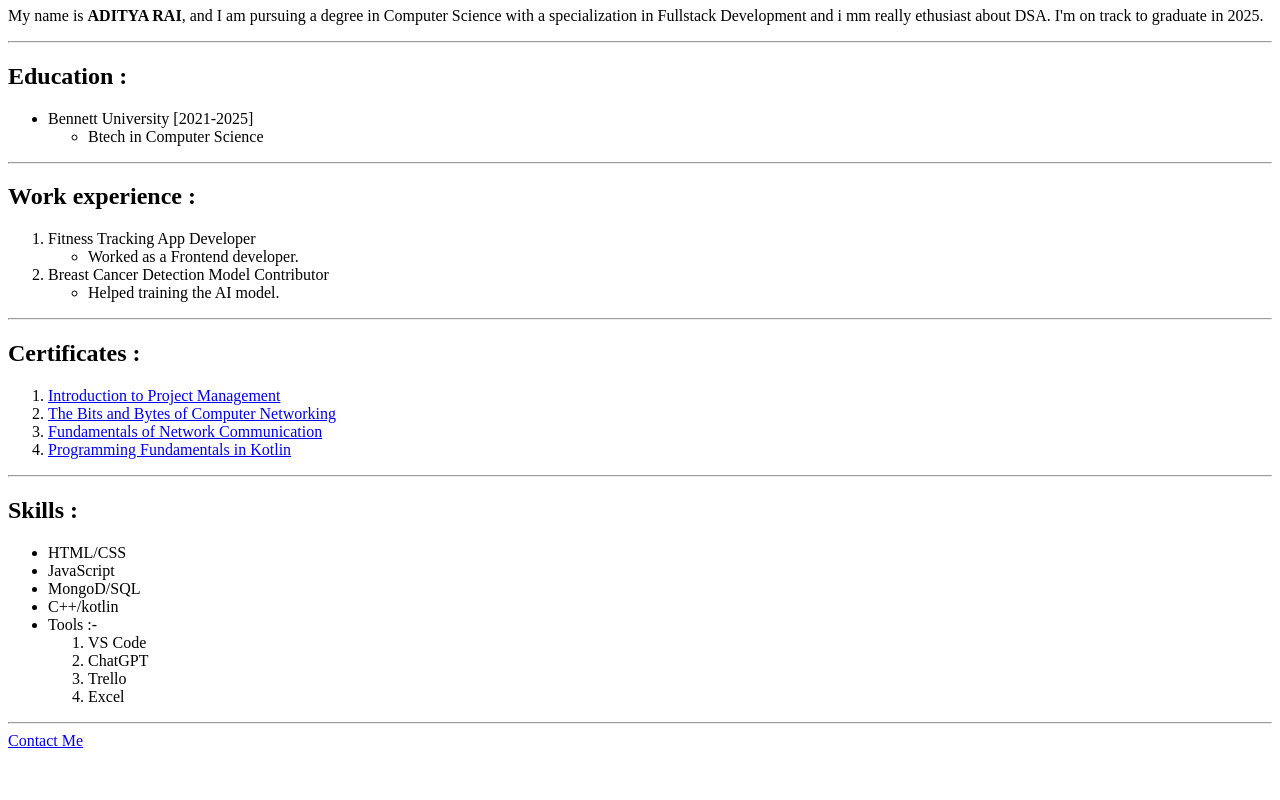
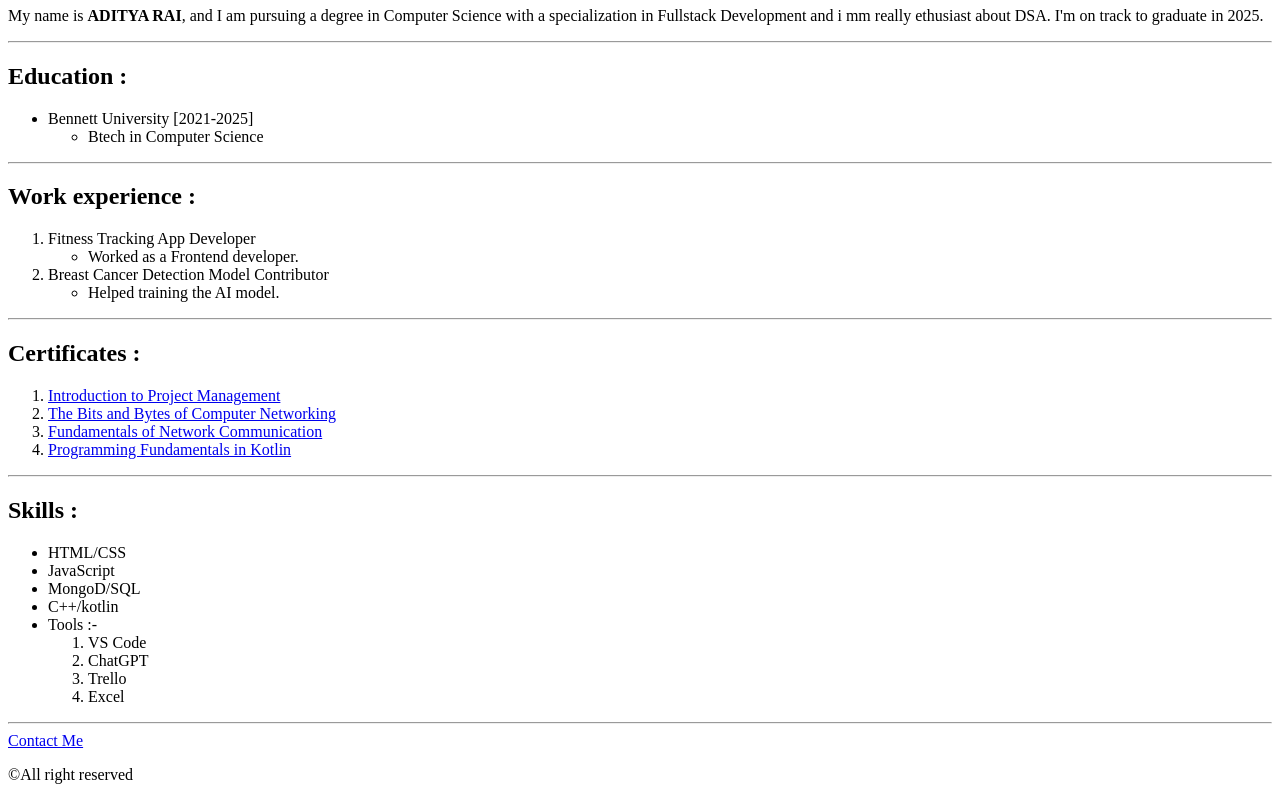
Before and after one commit to withsammi/Portfolio, a plain HTML site: page index.html in a window 1280 px wide. Shown: the part 354-1154 px from the top of the page. Before the commit the page ends 1112 px from the top, so only its background shows below. Drawn offline with Linux system fonts and the light colour scheme.

Commit message:
Update index.html

```diff
--- a/index.html
+++ b/index.html
@@ -61,6 +61,10 @@
     </ul>
     <hr>
     <a href="./Contact.html">Contact Me</a>
+    <footer>
+        <p>&copy;All right reserved</p>
+    </footer>
+
 
 
 </body>
```
